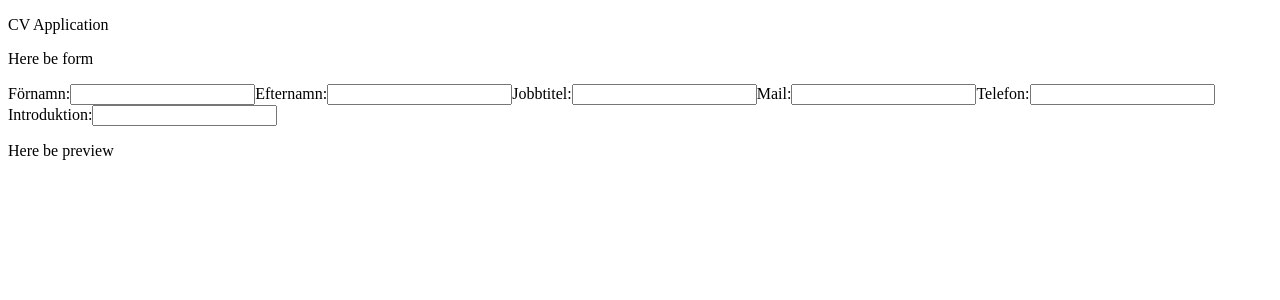
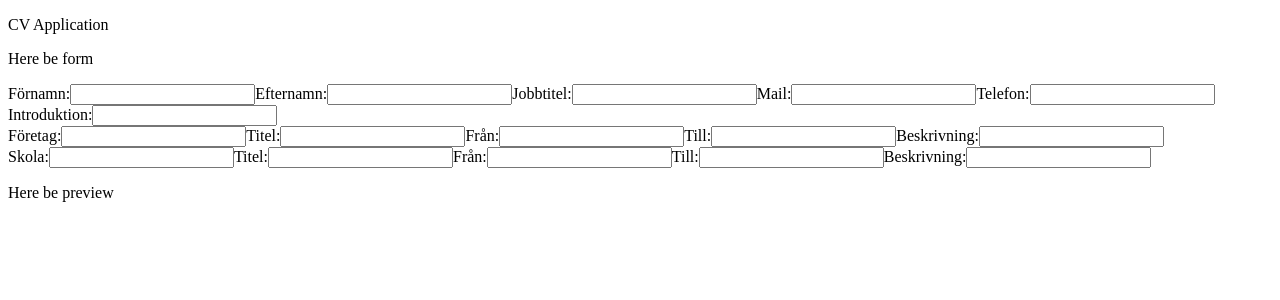
Before and after one commit to tobiasolsson/cv-application, a React (Create React App) app: page / in a window 1280 px wide. Shown: the top 300 px of the page. Built offline with nearby package versions, Linux system fonts and the light colour scheme.

Commit message:
Add final forms

```diff
--- a/src/App.js
+++ b/src/App.js
@@ -3,22 +3,42 @@ import Form from './components/editSection/form/Form';
 import Cv from './components/displaySection/cv/Cv';
 
 function App() {
-  const [resume, setResume] = useState({
-    // General info
+  const [general, setGeneral] = useState({
     firstName: '',
     lastName: '',
     title: '',
     email: '',
     phone: '',
     desc: '',
-    // Work XP
-    // Education
   });
+  const [work, setWork] = useState([
+    {
+      yearStart: 0,
+      yearEnd: 0,
+      company: '',
+      desc: '',
+      title: '',
+    },
+  ]);
+  const [education, setEducation] = useState([
+    {
+      yearStart: 0,
+      yearEnd: 0,
+      school: '',
+      desc: '',
+      title: '',
+    },
+  ]);
+
   return (
     <div>
       <p>CV Application</p>
-      <Form setResume={setResume} />
-      <Cv resume={resume} />
+      <Form
+        setGeneral={setGeneral}
+        setWork={setWork}
+        setEducation={setEducation}
+      />
+      <Cv general={general} work={work} education={education} />
     </div>
   );
 }
--- a/src/components/displaySection/cv/Cv.js
+++ b/src/components/displaySection/cv/Cv.js
@@ -4,7 +4,7 @@ function Cv(props) {
   return (
     <div>
       <p>Here be preview</p>
-      <p>{props.resume.email}</p>
+      <p>{props.general.email}</p>
     </div>
   );
 }
--- /dev/null
+++ b/src/components/editSection/education/Education.js
@@ -0,0 +1,34 @@
+import React from 'react';
+
+function Education(props) {
+  const handleChange = (e) => {
+    const { name, value } = e.target;
+    props.setEducation((prev) => ({ ...prev, [name]: value }));
+  };
+  return (
+    <form>
+      <label>
+        Skola:
+        <input type="text" name="school" onChange={handleChange} />
+      </label>
+      <label>
+        Titel:
+        <input type="text" name="title" onChange={handleChange} />
+      </label>
+      <label>
+        Från:
+        <input type="text" name="yearStart" onChange={handleChange} />
+      </label>
+      <label>
+        Till:
+        <input type="text" name="yearEnd" onChange={handleChange} />
+      </label>
+      <label>
+        Beskrivning:
+        <input type="text" name="desc" onChange={handleChange} />
+      </label>
+    </form>
+  );
+}
+
+export default Education;
--- a/src/components/editSection/form/Form.js
+++ b/src/components/editSection/form/Form.js
@@ -1,11 +1,16 @@
 import React from 'react';
 import General from '../generalInfo/General';
+import Work from '../work/Work';
+import Education from '../education/Education';
 
 function Form(props) {
+  const { setGeneral, setWork, setEducation } = props;
   return (
     <div>
       <p>Here be form</p>
-      <General setResume={props.setResume} />
+      <General setGeneral={setGeneral} />
+      <Work setWork={setWork} />
+      <Education setEducation={setEducation} />
     </div>
   );
 }
--- a/src/components/editSection/generalInfo/General.js
+++ b/src/components/editSection/generalInfo/General.js
@@ -3,7 +3,7 @@ import React from 'react';
 function General(props) {
   const handleChange = (e) => {
     const { name, value } = e.target;
-    props.setResume((prev) => ({ ...prev, [name]: value }));
+    props.setGeneral((prev) => ({ ...prev, [name]: value }));
   };
   return (
     <form>
--- /dev/null
+++ b/src/components/editSection/work/Work.js
@@ -0,0 +1,34 @@
+import React from 'react';
+
+function Work(props) {
+  const handleChange = (e) => {
+    const { name, value } = e.target;
+    props.setWork((prev) => ({ ...prev, [name]: value }));
+  };
+  return (
+    <form>
+      <label>
+        Företag:
+        <input type="text" name="company" onChange={handleChange} />
+      </label>
+      <label>
+        Titel:
+        <input type="text" name="title" onChange={handleChange} />
+      </label>
+      <label>
+        Från:
+        <input type="text" name="yearStart" onChange={handleChange} />
+      </label>
+      <label>
+        Till:
+        <input type="text" name="yearEnd" onChange={handleChange} />
+      </label>
+      <label>
+        Beskrivning:
+        <input type="text" name="desc" onChange={handleChange} />
+      </label>
+    </form>
+  );
+}
+
+export default Work;
```
